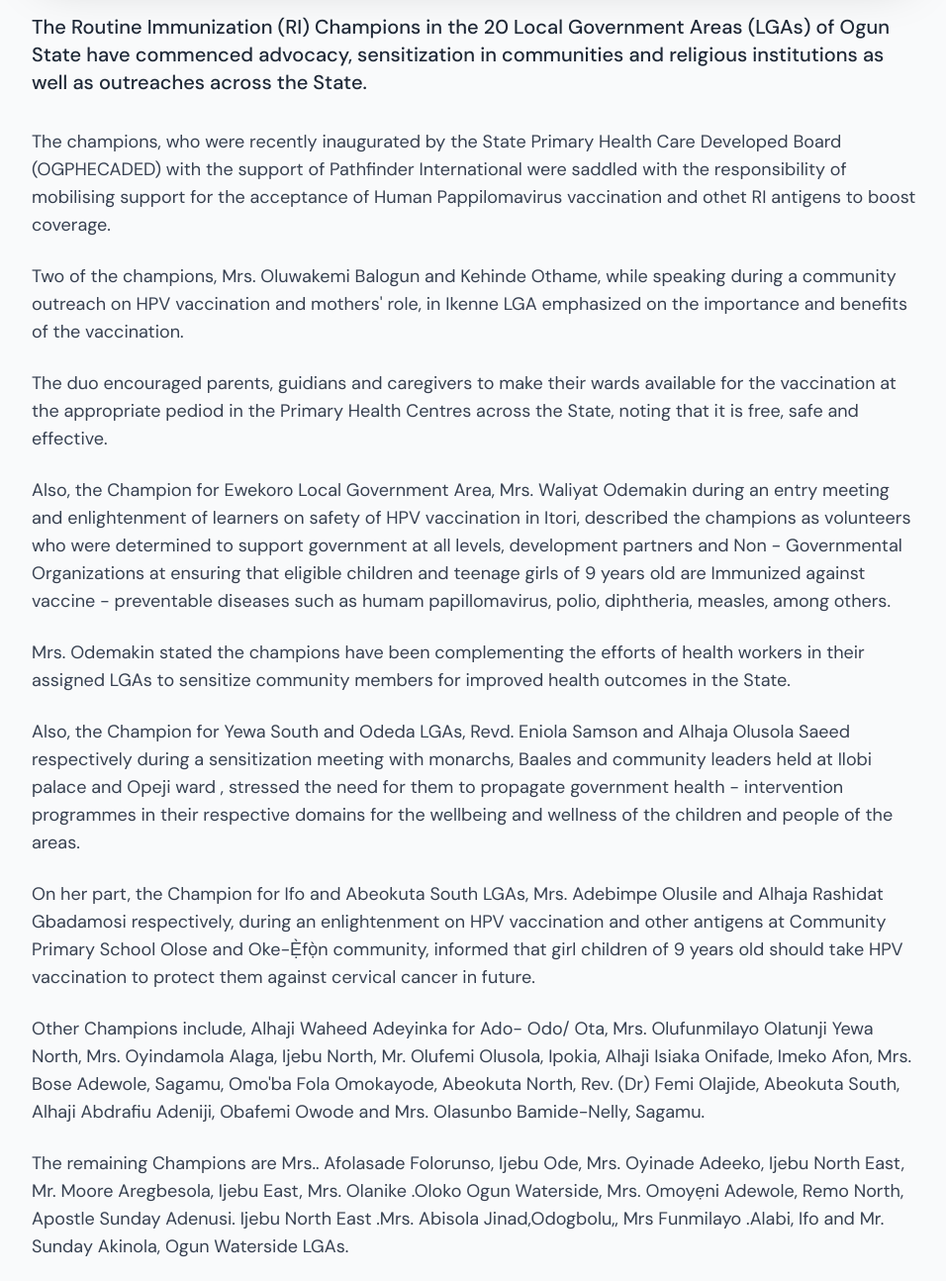
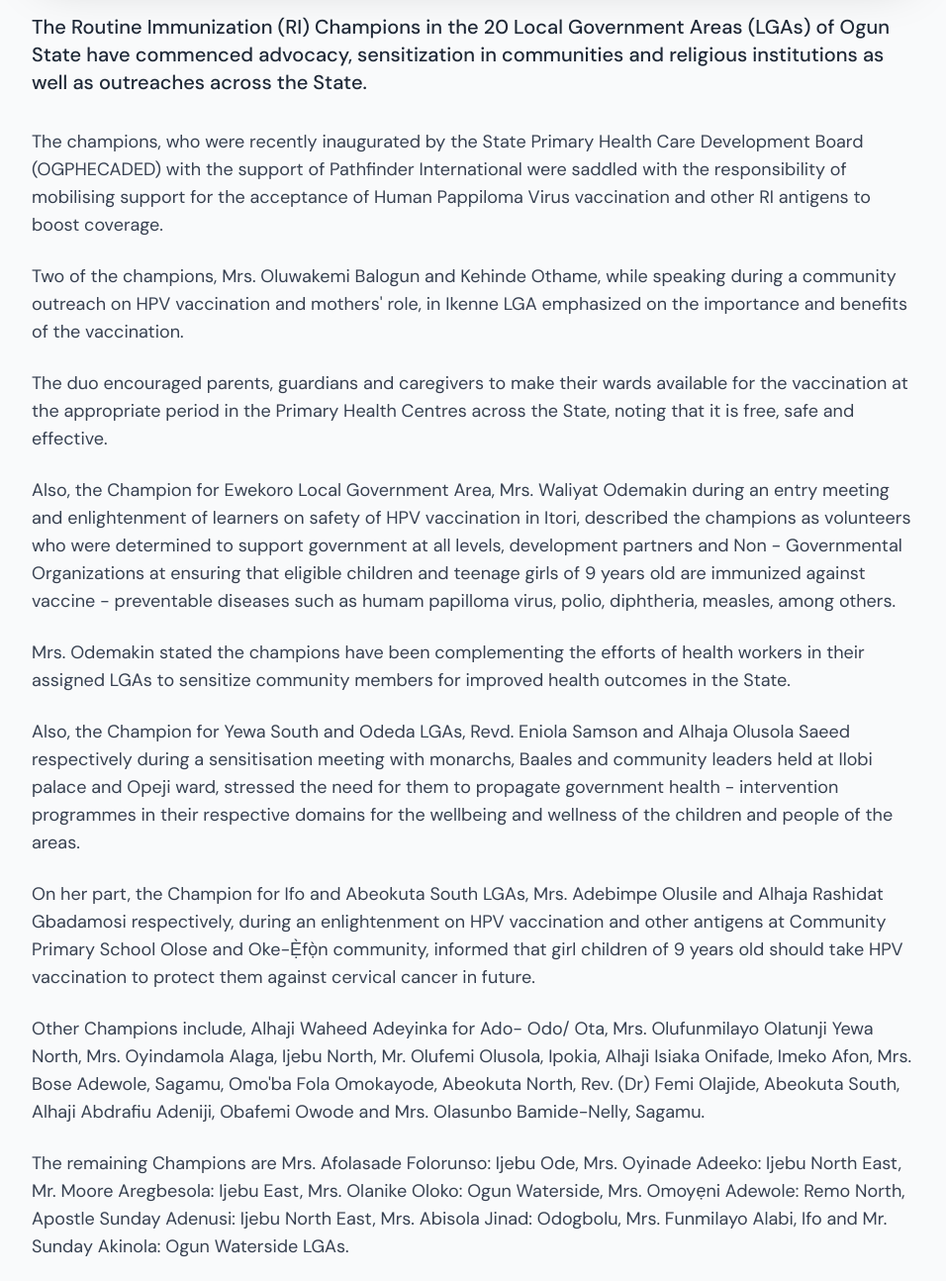
Before and after one commit to Kehinde211/fahio, a website: page boostimmunization.html in a window 1280 px wide. Shown: the part 880-2174 px from the top of the page at 99% size, without its empty margins (160-1116 px from the left). Drawn offline with nearby package versions, Linux system fonts and the light colour scheme.

Commit message:
Fixed editing issues

```diff
--- a/boostimmunization.html
+++ b/boostimmunization.html
@@ -195,10 +195,10 @@
 
               <p>
                 The champions, who were recently inaugurated by the State
-                Primary Health Care Developed Board (OGPHECADED) with the
+                Primary Health Care Development Board (OGPHECADED) with the
                 support of Pathfinder International were saddled with the
                 responsibility of mobilising support for the acceptance of Human
-                Pappilomavirus vaccination and othet RI antigens to boost
+                Pappiloma Virus vaccination and other RI antigens to boost
                 coverage.
               </p>
 
@@ -210,9 +210,9 @@
               </p>
 
               <p>
-                The duo encouraged parents, guidians and caregivers to make
+                The duo encouraged parents, guardians and caregivers to make
                 their wards available for the vaccination at the appropriate
-                pediod in the Primary Health Centres across the State, noting
+                period in the Primary Health Centres across the State, noting
                 that it is free, safe and effective.
               </p>
 
@@ -223,8 +223,8 @@
                 champions as volunteers who were determined to support
                 government at all levels, development partners and Non -
                 Governmental Organizations at ensuring that eligible children
-                and teenage girls of 9 years old are Immunized against vaccine -
-                preventable diseases such as humam papillomavirus, polio,
+                and teenage girls of 9 years old are immunized against vaccine -
+                preventable diseases such as humam papilloma virus, polio,
                 diphtheria, measles, among others.
               </p>
 
@@ -237,8 +237,8 @@
               <p>
                 Also, the Champion for Yewa South and Odeda LGAs, Revd. Eniola
                 Samson and Alhaja Olusola Saeed respectively during a
-                sensitization meeting with monarchs, Baales and community
-                leaders held at Ilobi palace and Opeji ward , stressed the need
+                sensitisation meeting with monarchs, Baales and community
+                leaders held at Ilobi palace and Opeji ward, stressed the need
                 for them to propagate government health - intervention
                 programmes in their respective domains for the wellbeing and
                 wellness of the children and people of the areas.
@@ -264,12 +264,12 @@
               </p>
 
               <p>
-                The remaining Champions are Mrs.. Afolasade Folorunso, Ijebu
-                Ode, Mrs. Oyinade Adeeko, Ijebu North East, Mr. Moore
-                Aregbesola, Ijebu East, Mrs. Olanike .Oloko Ogun Waterside, Mrs.
-                Omoyẹni Adewole, Remo North, Apostle Sunday Adenusi. Ijebu North
-                East .Mrs. Abisola Jinad,Odogbolu,, Mrs Funmilayo .Alabi, Ifo
-                and Mr. Sunday Akinola, Ogun Waterside LGAs.
+                The remaining Champions are Mrs. Afolasade Folorunso: Ijebu
+                Ode, Mrs. Oyinade Adeeko: Ijebu North East, Mr. Moore
+                Aregbesola: Ijebu East, Mrs. Olanike Oloko: Ogun Waterside, Mrs.
+                Omoyẹni Adewole: Remo North, Apostle Sunday Adenusi: Ijebu North
+                East, Mrs. Abisola Jinad: Odogbolu, Mrs. Funmilayo Alabi, Ifo
+                and Mr. Sunday Akinola: Ogun Waterside LGAs.
               </p>
 
               <a
```
Also changed, not shown: inauguration.html (+6 -6 lines).
